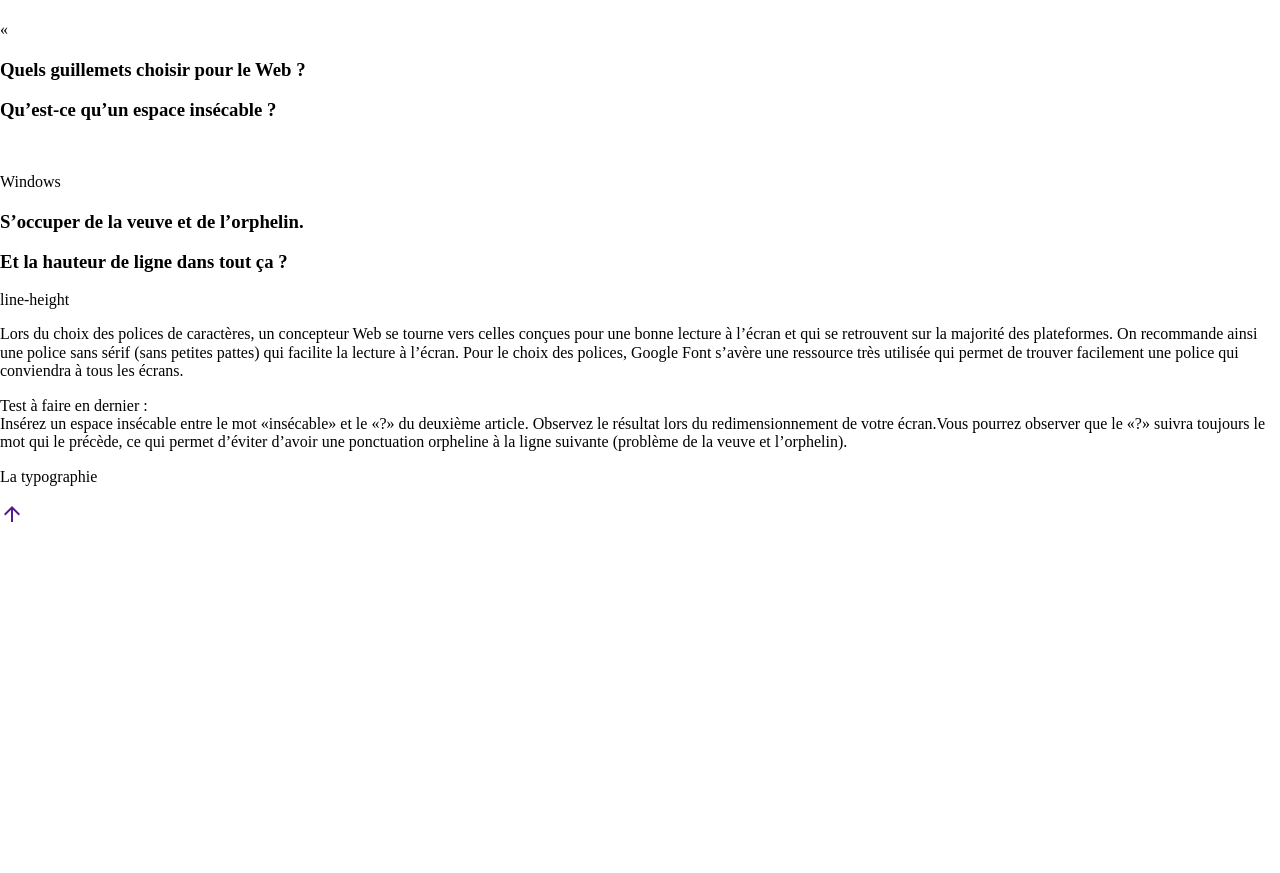
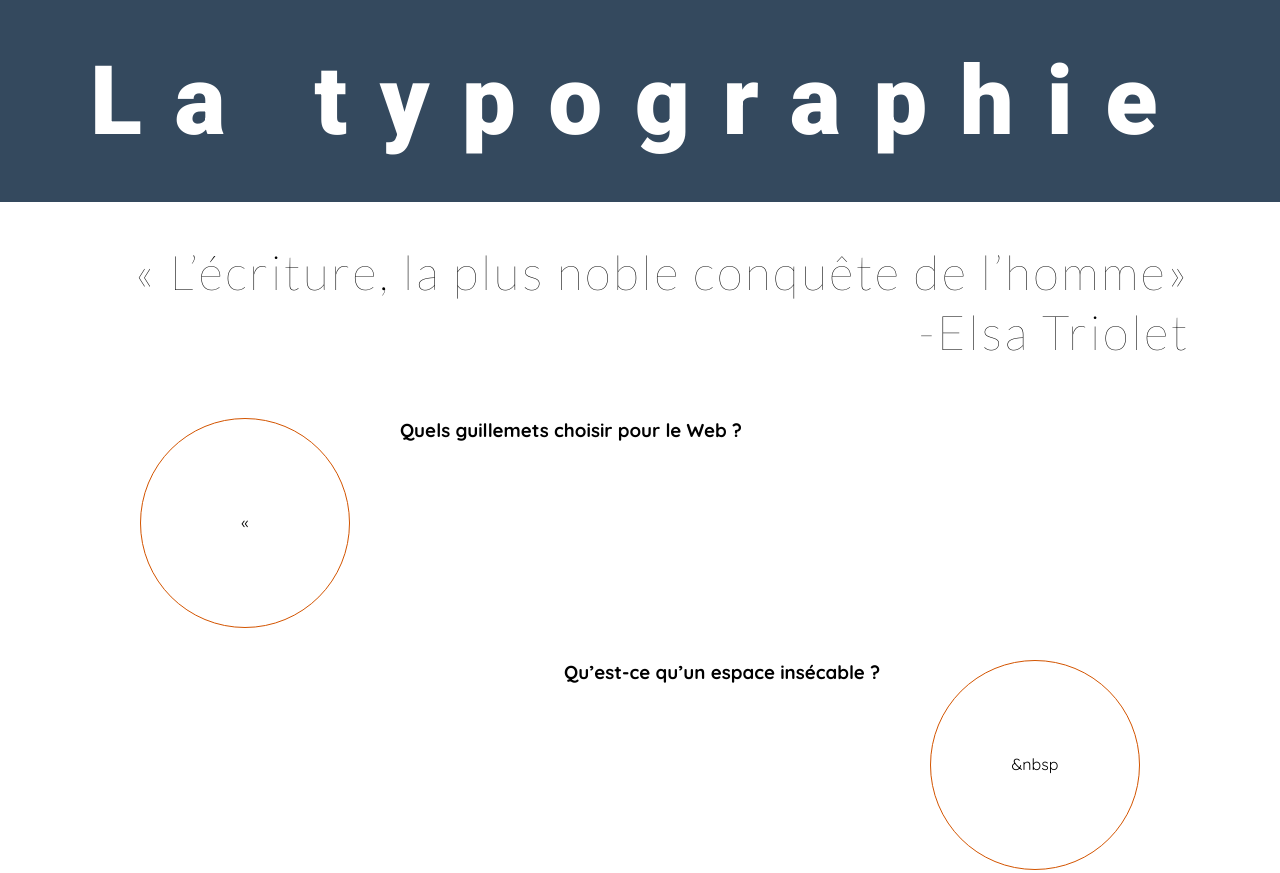
Before and after one commit to DarkBurner66/semaine04_lab_dominik_saint-denis, a plain HTML site: page index.html in a window 1280 px wide. Shown: the top 873 px of the page. Before the commit the page ends 800 px from the top, so only its background shows below. Drawn offline with nearby package versions, Linux system fonts and the light colour scheme.

Commit message:
debut cercle

```diff
--- a/css/styles.css
+++ b/css/styles.css
@@ -9,3 +9,71 @@ html {
 *:after {
   box-sizing: inherit;
 }
+/*------------------------------------
+ELEMENT
+------------------------------------*/
+.wrapper {
+  max-width: 1100px;
+  margin: 0 auto;
+}
+body {
+  margin: 0;
+  padding: 0;
+  font-family: "Quicksand", "Roboto", "Lato", serif;
+}
+h2 {
+  font: 100 3rem "Lato";
+  text-align: end;
+  letter-spacing: 0.055em;
+  color: black;
+  line-height: 60px;
+}
+/*------------------------------------
+COMPONENTS
+------------------------------------*/
+/* header */
+header {
+  background-color: #34495e;
+}
+header h1 {
+  font: 900 6rem "Roboto";
+  text-align: center;
+  letter-spacing: 0.3379em;
+  color: white;
+  margin: 0;
+  padding: 45px 0 45px 0;
+}
+/* section slogan */
+
+
+/* section regles */
+.regles .gauche{
+    display: flex;
+    justify-content: flex-start;
+    gap: 50px;
+}
+.gauche p{
+   display: flex;
+   justify-content: center;
+    align-items: center;
+    margin-left: 50px;
+    width: 210px;
+    height: 210px;
+    border-radius: 100%;
+    border: 1px solid  #D35400;
+}
+.regles .droite{
+    display: flex;
+    justify-content: flex-end;
+    gap: 50px;
+}
+.droite p{
+    display: flex;
+    justify-content: center;
+     align-items: center;
+    margin-right: 50px;
+    width: 210px;
+    height: 210px;
+    border-radius: 100%;
+    border: 1px solid  #D35400;
+}
--- a/index.html
+++ b/index.html
@@ -20,34 +20,34 @@
   </head>
   <body>
     <header>
-      <div class=".wrapper">
-        <h1></h1>
-      </div>
+        <div class="wrapper"><h1>La typographie</h1></div>
     </header>
     <section class="slogan">
-      <div class=".wrapper">
-        <h2></h2>
+      <div class="wrapper">
+        <h2>
+          « L’écriture, la plus noble conquête de l’homme»<br />-Elsa Triolet
+        </h2>
       </div>
     </section>
 
     <section class="regles">
-      <div class=".wrapper">
-        <article>
+      <div class="wrapper">
+        <article class="gauche">
           <p>«</p>
           <h3>Quels guillemets choisir pour le Web ?</h3>
         </article>
 
-        <article>
+        <article class="droite">
           <h3>Qu’est-ce qu’un espace insécable&nbsp;?</h3>
-          <p>&nbsp</p>
+          <p>&amp;nbsp</p>
         </article>
 
-        <article>
+        <article class="gauche">
           <p>Windows</p>
           <h3>S’occuper de la veuve et de l’orphelin.</h3>
         </article>
 
-        <article>
+        <article class="droite">
           <h3>Et la hauteur de ligne dans tout ça ?</h3>
           <p>line-height</p>
         </article>
@@ -55,7 +55,7 @@
     </section>
 
     <section class="info">
-      <div class=".wrapper">
+      <div class="wrapper">
         <article>
           <p>
             Lors du choix des polices de caractères, un concepteur Web se tourne
@@ -79,7 +79,7 @@
       </div>
     </section>
     <footer>
-      <div class=".wrapper">
+      <div class="wrapper">
         <p>La typographie</p>
         <p>
           <a href=""
```
